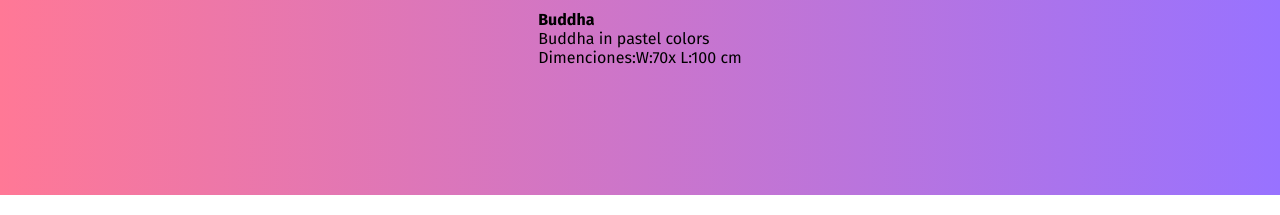
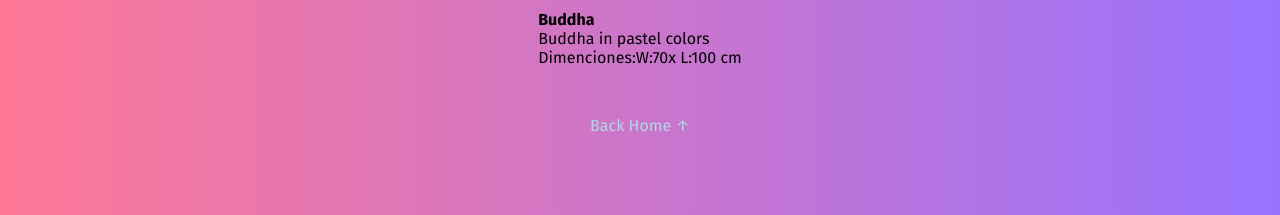
Before and after one commit to mario-ibarra/ai-generated, a plain HTML site: page products.html in a window 1280 px wide. Shown: the part 1530-1745 px from the top of the page. Drawn offline with Linux system fonts and the light colour scheme.

Commit message:
change products page

```diff
--- a/css/products.css
+++ b/css/products.css
@@ -1,7 +1,4 @@
-
-
-.show__final{
-
+.show__final {
   display: flex;
   align-items: center;
   justify-content: center;
@@ -12,13 +9,24 @@
 
 .left {
   width: 400px;
-
 }
 
-.left img{
+.left img {
   width: 100%;
 }
 
-.right{
-    font-family: 'Fira Sans', sans-serif;
+.right {
+  font-family: 'Fira Sans', sans-serif;
 }
+.back__home {
+  text-align: center;
+}
+
+.back__home a {
+  font-family: 'Fira Sans', sans-serif;
+  color: lightblue;
+}
+.back__home a:hover {
+  color: white;
+  text-decoration: underline;
+}
--- a/css/styles.css
+++ b/css/styles.css
@@ -182,6 +182,9 @@ a {
   z-index: 1000;
 }
 
+.images__info-paragraph span {
+  margin-top: 1.8rem;
+}
 /*About page Styles */
 .about {
   max-width: 900px;
--- a/products.html
+++ b/products.html
@@ -96,6 +96,9 @@
             </div>
           </div>
       </div>
+      <div class="back__home">
+        <a href="/index.html">Back Home &uarr;</a>
+      </div>
     </div>
 
     <!-- End of content -->
```
Also changed, not shown: index.html (+3 -4 lines).
